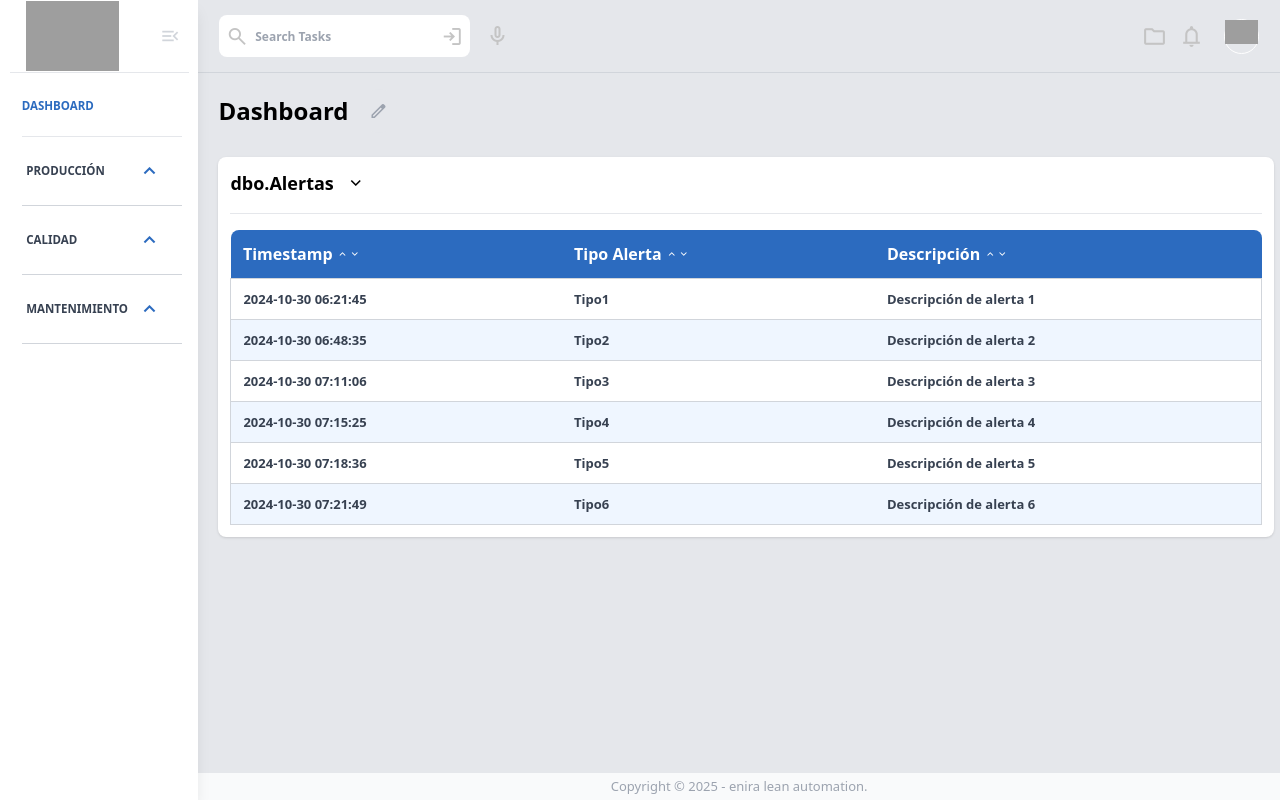
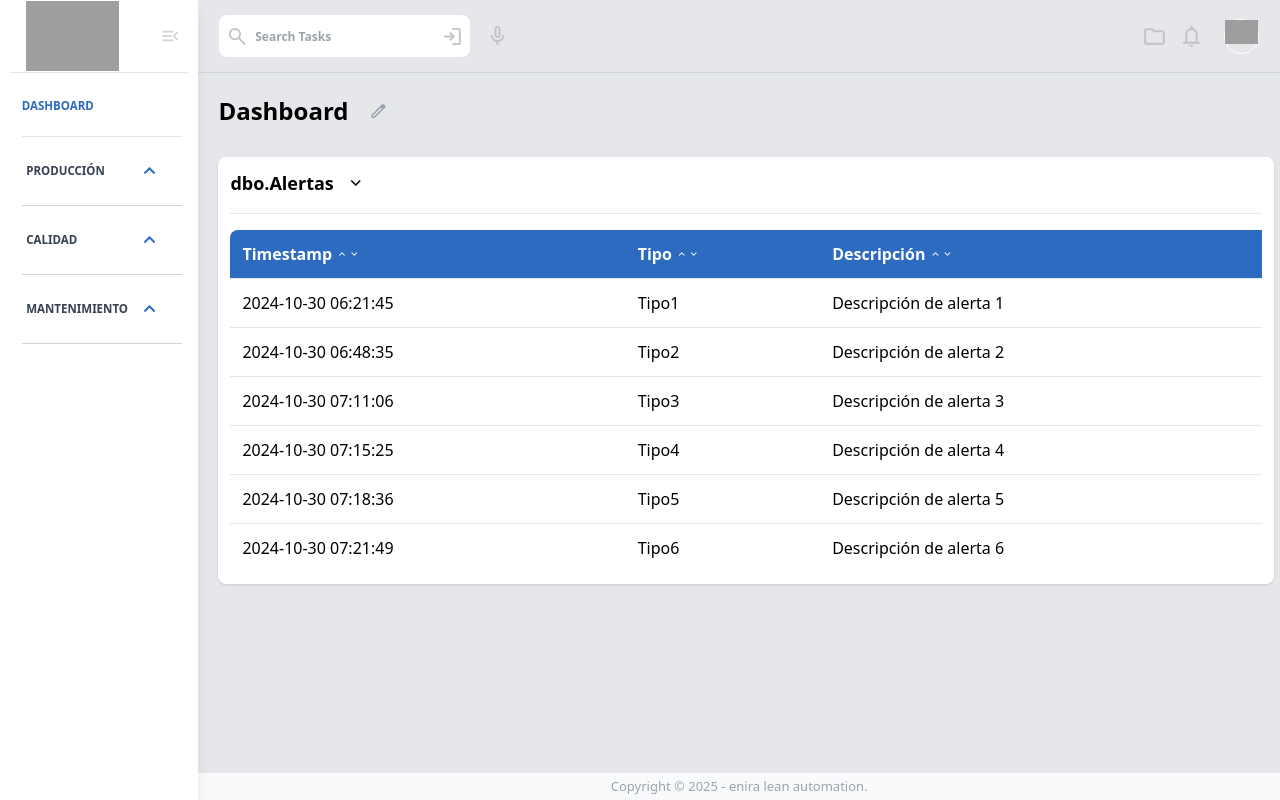
Before and after one commit to Nikhil79922/Enira_project, a React (Vite) app in the folder client/: page /dashboard in a window 1280 px wide. Built offline with nearby package versions, Linux system fonts and the light colour scheme; sample sign-in values are in the browser's storage; grey boxes are pictures that could not be loaded.

Commit message:
Initial commit

```diff
--- a/client/package.json
+++ b/client/package.json
@@ -18,6 +18,7 @@
     "react-dom": "^18.3.1",
     "react-hook-form": "^7.54.2",
     "react-router-dom": "^7.1.3",
+    "react-toastify": "^11.0.3",
     "tailwind-scrollbar-hide": "^2.0.0"
   },
   "devDependencies": {
--- a/client/src/components/DashboardContent.jsx
+++ b/client/src/components/DashboardContent.jsx
@@ -1,20 +1,25 @@
-import { useState } from 'react';
+import { useEffect, useState } from "react";
+import { toast } from "react-toastify";
 
 export default function DashboardContent() {
-  const initialAlerts = [
+  const [isdbo, setdbo] = useState(false);
+  const [alerts, setAlerts] = useState([
     { timestamp: '2024-10-30 06:21:45', tipo: 'Tipo1', descripcion: 'Descripción de alerta 1' },
     { timestamp: '2024-10-30 06:48:35', tipo: 'Tipo2', descripcion: 'Descripción de alerta 2' },
     { timestamp: '2024-10-30 07:11:06', tipo: 'Tipo3', descripcion: 'Descripción de alerta 3' },
     { timestamp: '2024-10-30 07:15:25', tipo: 'Tipo4', descripcion: 'Descripción de alerta 4' },
     { timestamp: '2024-10-30 07:18:36', tipo: 'Tipo5', descripcion: 'Descripción de alerta 5' },
     { timestamp: '2024-10-30 07:21:49', tipo: 'Tipo6', descripcion: 'Descripción de alerta 6' },
-  ];
+  ]);
 
-  const [isdbo, setdbo] = useState(false);
-  const [alerts, setAlerts] = useState(initialAlerts);
   const [sortConfig, setSortConfig] = useState({ key: '', direction: 'ascending' });
 
-  const toggledbo = () => setdbo(!isdbo);
+  useEffect(() => {
+    toast.success("Welcome to the Dashboard!", {
+      position: "top-right",
+      autoClose: 2000,
+    });
+  }, []);
 
   const sortData = (key) => {
     const direction =
@@ -55,7 +60,7 @@ export default function DashboardContent() {
           <p className="text-sm md:text-lg font-bold text-black">dbo.Alertas</p>
           <span
             className={`material-symbols-outlined text-lg md:text-xl cursor-pointer ${isdbo ? 'rotate-180' : ''} transition-transform`}
-            onClick={toggledbo}
+            onClick={() => setdbo(!isdbo)}
           >
             keyboard_arrow_down
           </span>
@@ -64,7 +69,7 @@ export default function DashboardContent() {
         {!isdbo && (
           <table className="table-auto w-full mt-4 text-left border-collapse">
             <thead className="bg-blue-570 text-white  ">
-              <tr className=' '>
+              <tr>
                 <th
                   className="p-2 md:p-3 text-sm md:text-base font-semibold cursor-pointer rounded-tl-lg"
                   onClick={() => sortData('timestamp')}
@@ -83,7 +88,7 @@ export default function DashboardContent() {
                   className="p-2 md:p-3 text-sm md:text-base font-semibold cursor-pointer"
                   onClick={() => sortData('tipo')}
                 >
-                  Tipo Alerta
+                  Tipo
                   <div className={`inline-block ml-1 ${getArrowClass('tipo')}`}>
                     <span className="material-symbols-outlined text-xs">
                       keyboard_arrow_up
@@ -94,11 +99,11 @@ export default function DashboardContent() {
                   </div>
                 </th>
                 <th
-                  className="p-2 md:p-3 text-sm md:text-base rounded-tr-lg font-semibold cursor-pointer"
+                  className="p-2 md:p-3 text-sm md:text-base font-semibold cursor-pointer"
                   onClick={() => sortData('descripcion')}
                 >
                   Descripción
-                  <div className={`inline-block ml-1   ${getArrowClass('descripcion')}`}>
+                  <div className={`inline-block ml-1 ${getArrowClass('descripcion')}`}>
                     <span className="material-symbols-outlined text-xs">
                       keyboard_arrow_up
                     </span>
@@ -111,21 +116,10 @@ export default function DashboardContent() {
             </thead>
             <tbody>
               {alerts.map((alert, index) => (
-                <tr
-                  key={index}
-                  className={`${
-                    index % 2 === 1 ? 'bg-blue-50' : 'bg-white'
-                  } border-[.6px] border-gray-300`}
-                >
-                  <td className="p-2 md:p-3 text-xs md:text-[13px] font-semibold text-gray-700">
-                    {alert.timestamp}
-                  </td>
-                  <td className="p-2 md:p-3 text-xs md:text-[13px] font-semibold text-gray-700">
-                    {alert.tipo}
-                  </td>
-                  <td className="p-2 md:p-3 text-xs md:text-[13px] font-semibold text-gray-700">
-                    {alert.descripcion}
-                  </td>
+                <tr key={index} className="border-t hover:bg-gray-100">
+                  <td className="p-2 md:p-3 text-sm md:text-base">{alert.timestamp}</td>
+                  <td className="p-2 md:p-3 text-sm md:text-base">{alert.tipo}</td>
+                  <td className="p-2 md:p-3 text-sm md:text-base">{alert.descripcion}</td>
                 </tr>
               ))}
             </tbody>
--- a/client/src/components/Login.jsx
+++ b/client/src/components/Login.jsx
@@ -1,8 +1,9 @@
-/* eslint-disable react/prop-types */
 import { useState } from "react";
 import axios from "axios";
 import { useForm } from "react-hook-form";
 import { useNavigate } from "react-router-dom";
+import { toast, ToastContainer } from "react-toastify";
+import "react-toastify/dist/ReactToastify.css";
 
 import sideImage from "../assets/sideImage.jpg";
 import logo from "../assets/companyLogo.jpg";
@@ -22,31 +23,39 @@ export default function LoginPage({ setIsAuthenticated }) {
     setLoading(true);
     try {
       const response = await axios.post("http://localhost:8000/auth/login", data);
-      console.log(response.data); // Debugging: Check the response data
 
       if (response.status === 200 && response.data.token) {
         localStorage.setItem("token", response.data.token);
-        setIsAuthenticated(true); // Update authentication state
-        navigate("/dashboard"); // Redirect after successful login
+        setIsAuthenticated(true);
+
+        // Show success toast and navigate to dashboard
+        toast.success("Login successful!", {
+          position: "top-right",
+          autoClose: 1500,
+          onClose: () => navigate("/dashboard"),
+        });
       } else {
-        alert("Login failed. Invalid credentials.");
+        toast.error("Login failed. Invalid credentials.");
       }
     } catch (error) {
-      alert(error.response?.data?.message || "Login failed. Please try again.");
+      toast.error(error.response?.data?.message || "Login failed. Please try again.");
     } finally {
       setLoading(false);
     }
   };
 
   const handleForgotPassword = () => {
-    navigate("/forgot-password"); // Navigate to Forgot Password page
+    navigate("/forgot-password");
   };
 
   return (
     <div className="flex h-screen bg-white">
+      {/* Toast Notifications */}
+      <ToastContainer />
+
       {/* Left Side - Image */}
       <div className="w-1/2 hidden md:flex items-center justify-center p-6">
-        <img src={sideImage} alt="Side Image" className="w-full h-auto object-cover rounded-lg" />
+        <img src={sideImage} alt="Side" className="w-full h-auto object-cover rounded-lg" />
       </div>
 
       {/* Right Side - Login Form */}
@@ -123,7 +132,7 @@ export default function LoginPage({ setIsAuthenticated }) {
           </form>
         </div>
 
-        {/* Footer - Fixed at the bottom */}
+        {/* Footer */}
         <footer className="absolute bottom-4 w-full text-center">
           <p className="text-xs text-gray-400">© 2025 Enira Lean Automation.</p>
         </footer>
--- a/client/src/components/ResetPassword.jsx
+++ b/client/src/components/ResetPassword.jsx
@@ -24,7 +24,7 @@ const token=queryParams.get('token');
       await axios.post(`http://localhost:8000/auth/reset-password?token=${token}`, { password });
       setMessage("Password reset successfully!");
       setTimeout(() => {
-        navigate("/"); // Redirect to Login Page
+        navigate("/");
       }, 2000);
     } catch(error) {
         console.log(error)
@@ -34,22 +34,15 @@ const token=queryParams.get('token');
 
   return (
     <div className="flex h-screen bg-white">
-      {/* Left Side - Image */}
       <div className="w-1/2 hidden md:flex items-center justify-center p-6">
         <img src={sideImage} alt="Side Image" className="w-full h-auto object-cover rounded-lg" />
       </div>
-
-      {/* Right Side - Reset Password Form */}
       <div className="w-full md:w-1/2 flex flex-col justify-center items-center">
         <div className="w-full max-w-md p-6">
-          {/* Logo */}
           <img src={logo} alt="Company Logo" className="h-10 w-28 mb-4" />
-
-          {/* Heading */}
           <h1 className="text-2xl font-bold text-gray-800">Reset Password</h1>
           <p className="text-sm text-gray-600 mb-4">Enter a new password for your account.</p>
 
-          {/* Form */}
           <form onSubmit={handleSubmit} className="space-y-4">
             <input
               type="password"
@@ -76,11 +69,7 @@ const token=queryParams.get('token');
               Reset Password
             </button>
           </form>
-
-          {/* Display Message */}
           {message && <p className="text-green-500 text-sm mt-2">{message}</p>}
-
-          {/* Footer */}
           <footer className="text-center mt-6">
             <p className="text-xs text-gray-400">© 2025 Enira Lean Automation.</p>
           </footer>
```
Also changed, not shown: client/src/App.jsx (+1 -13 lines), client/src/components/ForgotPassword.jsx (+0 -7 lines), client/src/components/Header.jsx (+1 -25 lines), client/src/components/Sidebar.jsx (indentation only), 1 other file (tests, documents, lock files or other folders).
